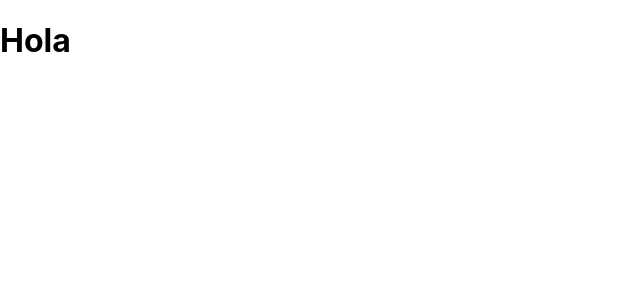
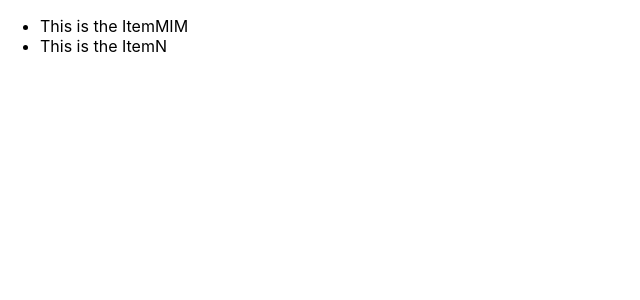
Before and after one commit to coalio/javascript-crash-course, a React (Create React App) app in the folder react-project/: page / in a window 1280 px wide. Shown: the top 300 px of the page, without its empty margins (0-640 px from the left). Built offline with nearby package versions, Linux system fonts and the light colour scheme.

Commit message:
feat: add home list

```diff
--- /dev/null
+++ b/react-project/src/components/index.js
@@ -0,0 +1,2 @@
+export * from "./ItemMIM";
+export * from "./ItemN";
--- a/react-project/src/pages/Home/index.js
+++ b/react-project/src/pages/Home/index.js
@@ -1,7 +1,32 @@
-import React from "react"
+import React, { useState, useEffect } from "react"
+import { ItemMIM, ItemN } from "../../components"
 
 export const Home = () => {
+    const [ items, setItems ] = useState(null)
+
+    useEffect(() => {
+        setTimeout(() => {
+            setItems([
+                <ItemMIM/>,
+                <ItemN/>
+            ])
+        }, 5000)
+    }, [])
+
+    const renderItems = () => {
+        return items ? items : [1,2,3,4,5].map((n) => {
+            return <li>{n}</li>
+        })
+    }
+
+    const renderLabel = () => {
+        return items ? null : <h3>Loading items, please wait</h3>
+    }
+
     return (
-        <h1 alt="myelement">Hola</h1>
+        <ul>
+            {renderLabel()}
+            {renderItems()}
+        </ul>
     )
 }
```
Also changed, not shown: react-project/src/components/ItemN/index.js (line endings or trailing spaces).
